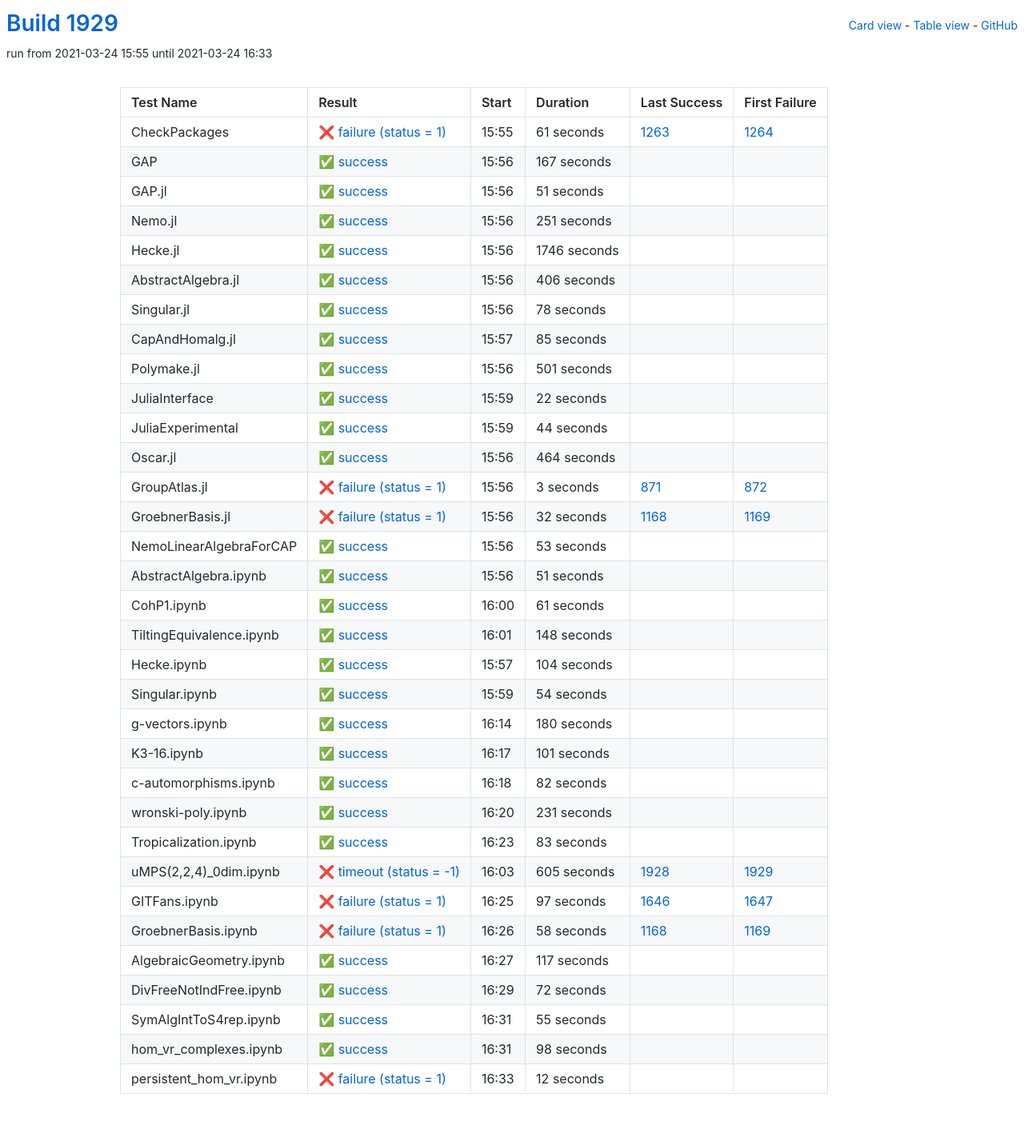
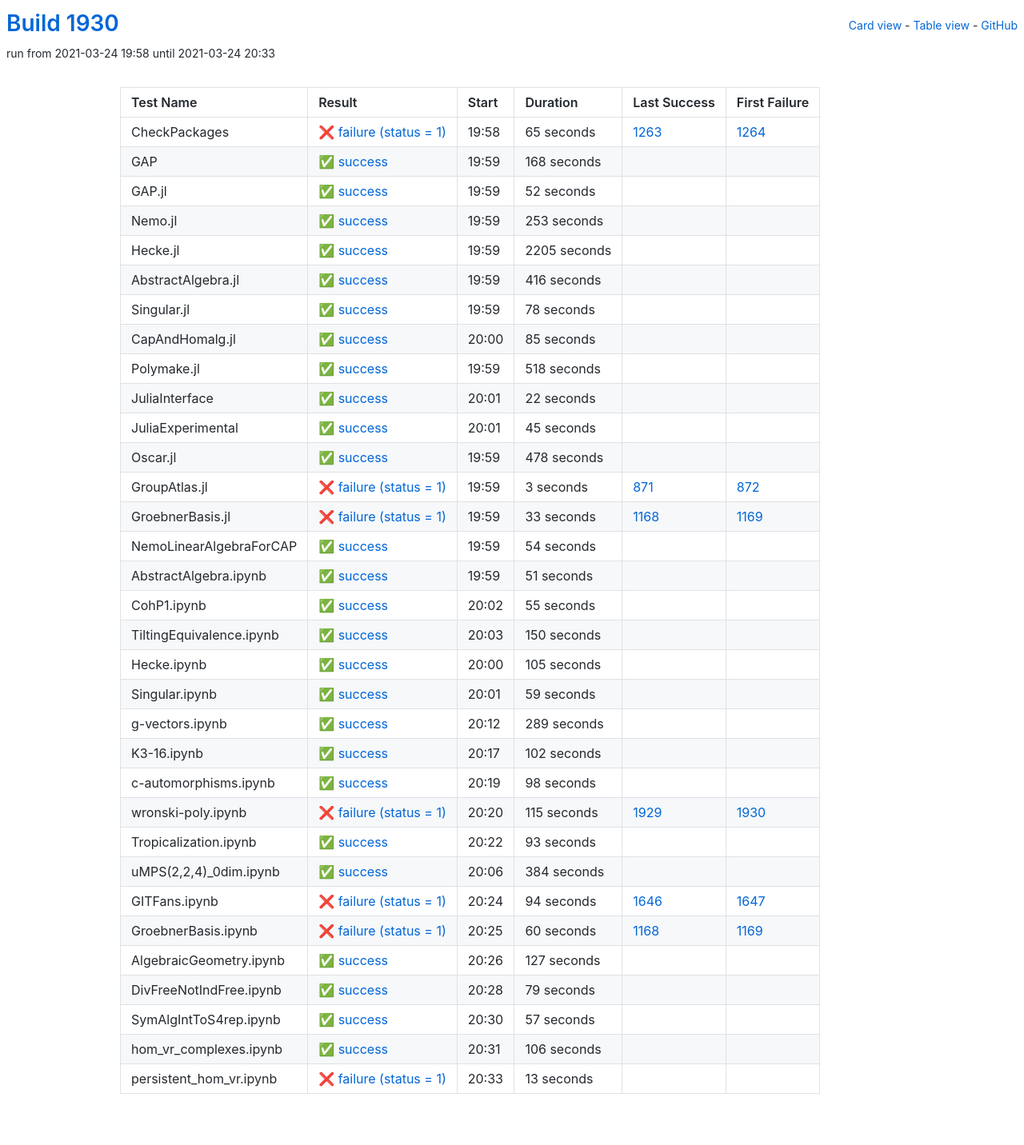
Before and after one commit to oscar-system/oscar-ci-status-stable, a Jekyll site: the page built from table.html, in a window 1280 px wide. Shown: the whole page at 80% size. Built offline with Jekyll 4.4.1, drawn with Linux system fonts in a browser that asks for light colours.

Commit message:
Build #1930

```diff
--- a/_data/ci.yml
+++ b/_data/ci.yml
@@ -1,6 +1,6 @@
 ---
-build: 1929
-build_url: https://oscarci.mathematik.uni-kl.de/job/oscar-stable/1929/
+build: 1930
+build_url: https://oscarci.mathematik.uni-kl.de/job/oscar-stable/1930/
 job: oscar-stable
 organization: oscar-system
 repo: oscar-ci-status-stable
@@ -8,80 +8,80 @@ repourl: https://github.com/oscar-system/oscar-ci-status-stable
 tests:
 - name: CheckPackages
   id: checkpackages
-  log: https://oscarci.mathematik.uni-kl.de/job/oscar-stable/1929/artifact/logs/build-1929/CheckPackages.log
-  start: 2021-03-24 15:55
+  log: https://oscarci.mathematik.uni-kl.de/job/oscar-stable/1930/artifact/logs/build-1930/CheckPackages.log
+  start: 2021-03-24 19:58
   success: false
   exitcode: 1
   status: failure
-  duration: 61
+  duration: 65
   last_success: 1263
   last_success_url: https://oscarci.mathematik.uni-kl.de/job/oscar-stable/1263/
   first_failure: 1264
   first_failure_url: https://oscarci.mathematik.uni-kl.de/job/oscar-stable/1264/
 - name: GAP
   id: gap
-  log: https://oscarci.mathematik.uni-kl.de/job/oscar-stable/1929/artifact/logs/build-1929/GAP.log
-  start: 2021-03-24 15:56
+  log: https://oscarci.mathematik.uni-kl.de/job/oscar-stable/1930/artifact/logs/build-1930/GAP.log
+  start: 2021-03-24 19:59
   success: true
   exitcode: 0
   status: success
-  duration: 167
+  duration: 168
   last_success: false
   last_success_url:
   first_failure: false
   first_failure_url:
 - name: GAP.jl
   id: gap-jl
-  log: https://oscarci.mathematik.uni-kl.de/job/oscar-stable/1929/artifact/logs/build-1929/GAP.jl.log
-  start: 2021-03-24 15:56
+  log: https://oscarci.mathematik.uni-kl.de/job/oscar-stable/1930/artifact/logs/build-1930/GAP.jl.log
+  start: 2021-03-24 19:59
   success: true
   exitcode: 0
   status: success
-  duration: 51
+  duration: 52
   last_success: false
   last_success_url:
   first_failure: false
   first_failure_url:
 - name: Nemo.jl
   id: nemo-jl
-  log: https://oscarci.mathematik.uni-kl.de/job/oscar-stable/1929/artifact/logs/build-1929/Nemo.jl.log
-  start: 2021-03-24 15:56
+  log: https://oscarci.mathematik.uni-kl.de/job/oscar-stable/1930/artifact/logs/build-1930/Nemo.jl.log
+  start: 2021-03-24 19:59
   success: true
   exitcode: 0
   status: success
-  duration: 251
+  duration: 253
   last_success: false
   last_success_url:
   first_failure: false
   first_failure_url:
 - name: Hecke.jl
   id: hecke-jl
-  log: https://oscarci.mathematik.uni-kl.de/job/oscar-stable/1929/artifact/logs/build-1929/Hecke.jl.log
-  start: 2021-03-24 15:56
+  log: https://oscarci.mathematik.uni-kl.de/job/oscar-stable/1930/artifact/logs/build-1930/Hecke.jl.log
+  start: 2021-03-24 19:59
   success: true
   exitcode: 0
   status: success
-  duration: 1746
+  duration: 2205
   last_success: false
   last_success_url:
   first_failure: false
   first_failure_url:
 - name: AbstractAlgebra.jl
   id: abstractalgebra-jl
-  log: https://oscarci.mathematik.uni-kl.de/job/oscar-stable/1929/artifact/logs/build-1929/AbstractAlgebra.jl.log
-  start: 2021-03-24 15:56
+  log: https://oscarci.mathematik.uni-kl.de/job/oscar-stable/1930/artifact/logs/build-1930/AbstractAlgebra.jl.log
+  start: 2021-03-24 19:59
   success: true
   exitcode: 0
   status: success
-  duration: 406
+  duration: 416
   last_success: false
   last_success_url:
   first_failure: false
   first_failure_url:
 - name: Singular.jl
   id: singular-jl
-  log: https://oscarci.mathematik.uni-kl.de/job/oscar-stable/1929/artifact/logs/build-1929/Singular.jl.log
-  start: 2021-03-24 15:56
+  log: https://oscarci.mathematik.uni-kl.de/job/oscar-stable/1930/artifact/logs/build-1930/Singular.jl.log
+  start: 2021-03-24 19:59
   success: true
   exitcode: 0
   status: success
@@ -92,8 +92,8 @@ tests:
   first_failure_url:
 - name: CapAndHomalg.jl
   id: capandhomalg-jl
-  log: https://oscarci.mathematik.uni-kl.de/job/oscar-stable/1929/artifact/logs/build-1929/CapAndHomalg.jl.log
-  start: 2021-03-24 15:57
+  log: https://oscarci.mathematik.uni-kl.de/job/oscar-stable/1930/artifact/logs/build-1930/CapAndHomalg.jl.log
+  start: 2021-03-24 20:00
   success: true
   exitcode: 0
   status: success
@@ -104,20 +104,20 @@ tests:
   first_failure_url:
 - name: Polymake.jl
   id: polymake-jl
-  log: https://oscarci.mathematik.uni-kl.de/job/oscar-stable/1929/artifact/logs/build-1929/Polymake.jl.log
-  start: 2021-03-24 15:56
+  log: https://oscarci.mathematik.uni-kl.de/job/oscar-stable/1930/artifact/logs/build-1930/Polymake.jl.log
+  start: 2021-03-24 19:59
   success: true
   exitcode: 0
   status: success
-  duration: 501
+  duration: 518
   last_success: false
   last_success_url:
   first_failure: false
   first_failure_url:
 - name: JuliaInterface
   id: juliainterface
-  log: https://oscarci.mathematik.uni-kl.de/job/oscar-stable/1929/artifact/logs/build-1929/JuliaInterface.log
-  start: 2021-03-24 15:59
+  log: https://oscarci.mathematik.uni-kl.de/job/oscar-stable/1930/artifact/logs/build-1930/JuliaInterface.log
+  start: 2021-03-24 20:01
   success: true
   exitcode: 0
   status: success
@@ -128,32 +128,32 @@ tests:
   first_failure_url:
 - name: JuliaExperimental
   id: juliaexperimental
-  log: https://oscarci.mathematik.uni-kl.de/job/oscar-stable/1929/artifact/logs/build-1929/JuliaExperimental.log
-  start: 2021-03-24 15:59
+  log: https://oscarci.mathematik.uni-kl.de/job/oscar-stable/1930/artifact/logs/build-1930/JuliaExperimental.log
+  start: 2021-03-24 20:01
   success: true
   exitcode: 0
   status: success
-  duration: 44
+  duration: 45
   last_success: false
   last_success_url:
   first_failure: false
   first_failure_url:
 - name: Oscar.jl
   id: oscar-jl
-  log: https://oscarci.mathematik.uni-kl.de/job/oscar-stable/1929/artifact/logs/build-1929/Oscar.jl.log
-  start: 2021-03-24 15:56
+  log: https://oscarci.mathematik.uni-kl.de/job/oscar-stable/1930/artifact/logs/build-1930/Oscar.jl.log
+  start: 2021-03-24 19:59
   success: true
   exitcode: 0
   status: success
-  duration: 464
+  duration: 478
   last_success: false
   last_success_url:
   first_failure: false
   first_failure_url:
 - name: GroupAtlas.jl
   id: groupatlas-jl
-  log: https://oscarci.mathematik.uni-kl.de/job/oscar-stable/1929/artifact/logs/build-1929/GroupAtlas.jl.log
-  start: 2021-03-24 15:56
+  log: https://oscarci.mathematik.uni-kl.de/job/oscar-stable/1930/artifact/logs/build-1930/GroupAtlas.jl.log
+  start: 2021-03-24 19:59
   success: false
   exitcode: 1
   status: failure
@@ -164,32 +164,32 @@ tests:
   first_failure_url: https://oscarci.mathematik.uni-kl.de/job/oscar-stable/872/
 - name: GroebnerBasis.jl
   id: groebnerbasis-jl
-  log: https://oscarci.mathematik.uni-kl.de/job/oscar-stable/1929/artifact/logs/build-1929/GroebnerBasis.jl.log
-  start: 2021-03-24 15:56
+  log: https://oscarci.mathematik.uni-kl.de/job/oscar-stable/1930/artifact/logs/build-1930/GroebnerBasis.jl.log
+  start: 2021-03-24 19:59
   success: false
   exitcode: 1
   status: failure
-  duration: 32
+  duration: 33
   last_success: 1168
   last_success_url: https://oscarci.mathematik.uni-kl.de/job/oscar-stable/1168/
   first_failure: 1169
   first_failure_url: https://oscarci.mathematik.uni-kl.de/job/oscar-stable/1169/
 - name: NemoLinearAlgebraForCAP
   id: nemolinearalgebraforcap
-  log: https://oscarci.mathematik.uni-kl.de/job/oscar-stable/1929/artifact/logs/build-1929/NemoLinearAlgebraForCAP.log
-  start: 2021-03-24 15:56
+  log: https://oscarci.mathematik.uni-kl.de/job/oscar-stable/1930/artifact/logs/build-1930/NemoLinearAlgebraForCAP.log
+  start: 2021-03-24 19:59
   success: true
   exitcode: 0
   status: success
-  duration: 53
+  duration: 54
   last_success: false
   last_success_url:
   first_failure: false
   first_failure_url:
 - name: AbstractAlgebra.ipynb
   id: abstractalgebra-ipynb
-  log: https://oscarci.mathematik.uni-kl.de/job/oscar-stable/1929/artifact/logs/build-1929/AbstractAlgebra.ipynb.log
-  start: 2021-03-24 15:56
+  log: https://oscarci.mathematik.uni-kl.de/job/oscar-stable/1930/artifact/logs/build-1930/AbstractAlgebra.ipynb.log
+  start: 2021-03-24 19:59
   success: true
   exitcode: 0
   status: success
@@ -200,176 +200,8 @@ tests:
   first_failure_url:
 - name: CohP1.ipynb
   id: cohp1-ipynb
-  log: https://oscarci.mathematik.uni-kl.de/job/oscar-stable/1929/artifact/logs/build-1929/CohP1.ipynb.log
-  start: 2021-03-24 16:00
-  success: true
-  exitcode: 0
-  status: success
-  duration: 61
-  last_success: false
-  last_success_url:
-  first_failure: false
-  first_failure_url:
-- name: TiltingEquivalence.ipynb
-  id: tiltingequivalence-ipynb
-  log: https://oscarci.mathematik.uni-kl.de/job/oscar-stable/1929/artifact/logs/build-1929/TiltingEquivalence.ipynb.log
-  start: 2021-03-24 16:01
-  success: true
-  exitcode: 0
-  status: success
-  duration: 148
-  last_success: false
-  last_success_url:
-  first_failure: false
-  first_failure_url:
-- name: Hecke.ipynb
-  id: hecke-ipynb
-  log: https://oscarci.mathematik.uni-kl.de/job/oscar-stable/1929/artifact/logs/build-1929/Hecke.ipynb.log
-  start: 2021-03-24 15:57
-  success: true
-  exitcode: 0
-  status: success
-  duration: 104
-  last_success: false
-  last_success_url:
-  first_failure: false
-  first_failure_url:
-- name: Singular.ipynb
-  id: singular-ipynb
-  log: https://oscarci.mathematik.uni-kl.de/job/oscar-stable/1929/artifact/logs/build-1929/Singular.ipynb.log
-  start: 2021-03-24 15:59
-  success: true
-  exitcode: 0
-  status: success
-  duration: 54
-  last_success: false
-  last_success_url:
-  first_failure: false
-  first_failure_url:
-- name: g-vectors.ipynb
-  id: g-vectors-ipynb
-  log: https://oscarci.mathematik.uni-kl.de/job/oscar-stable/1929/artifact/logs/build-1929/g-vectors.ipynb.log
-  start: 2021-03-24 16:14
-  success: true
-  exitcode: 0
-  status: success
-  duration: 180
-  last_success: false
-  last_success_url:
-  first_failure: false
-  first_failure_url:
-- name: K3-16.ipynb
-  id: k3-16-ipynb
-  log: https://oscarci.mathematik.uni-kl.de/job/oscar-stable/1929/artifact/logs/build-1929/K3-16.ipynb.log
-  start: 2021-03-24 16:17
-  success: true
-  exitcode: 0
-  status: success
-  duration: 101
-  last_success: false
-  last_success_url:
-  first_failure: false
-  first_failure_url:
-- name: c-automorphisms.ipynb
-  id: c-automorphisms-ipynb
-  log: https://oscarci.mathematik.uni-kl.de/job/oscar-stable/1929/artifact/logs/build-1929/c-automorphisms.ipynb.log
-  start: 2021-03-24 16:18
-  success: true
-  exitcode: 0
-  status: success
-  duration: 82
-  last_success: false
-  last_success_url:
-  first_failure: false
-  first_failure_url:
-- name: wronski-poly.ipynb
-  id: wronski-poly-ipynb
-  log: https://oscarci.mathematik.uni-kl.de/job/oscar-stable/1929/artifact/logs/build-1929/wronski-poly.ipynb.log
-  start: 2021-03-24 16:20
-  success: true
-  exitcode: 0
-  status: success
-  duration: 231
-  last_success: false
-  last_success_url:
-  first_failure: false
-  first_failure_url:
-- name: Tropicalization.ipynb
-  id: tropicalization-ipynb
-  log: https://oscarci.mathematik.uni-kl.de/job/oscar-stable/1929/artifact/logs/build-1929/Tropicalization.ipynb.log
-  start: 2021-03-24 16:23
-  success: true
-  exitcode: 0
-  status: success
-  duration: 83
-  last_success: false
-  last_success_url:
-  first_failure: false
-  first_failure_url:
-- name: uMPS(2,2,4)_0dim.ipynb
-  id: umps-2-2-4-0dim-ipynb
-  log: https://oscarci.mathematik.uni-kl.de/job/oscar-stable/1929/artifact/logs/build-1929/uMPS-2-2-4-_0dim.ipynb.log
-  start: 2021-03-24 16:03
-  success: false
-  exitcode: -1
-  status: timeout
-  duration: 605
-  last_success: 1928
-  last_success_url: https://oscarci.mathematik.uni-kl.de/job/oscar-stable/1928/
-  first_failure: 1929
-  first_failure_url: https://oscarci.mathematik.uni-kl.de/job/oscar-stable/1929/
-- name: GITFans.ipynb
-  id: gitfans-ipynb
-  log: https://oscarci.mathematik.uni-kl.de/job/oscar-stable/1929/artifact/logs/build-1929/GITFans.ipynb.log
-  start: 2021-03-24 16:25
-  success: false
-  exitcode: 1
-  status: failure
-  duration: 97
-  last_success: 1646
-  last_success_url: https://oscarci.mathematik.uni-kl.de/job/oscar-stable/1646/
-  first_failure: 1647
-  first_failure_url: https://oscarci.mathematik.uni-kl.de/job/oscar-stable/1647/
-- name: GroebnerBasis.ipynb
-  id: groebnerbasis-ipynb
-  log: https://oscarci.mathematik.uni-kl.de/job/oscar-stable/1929/artifact/logs/build-1929/GroebnerBasis.ipynb.log
-  start: 2021-03-24 16:26
-  success: false
-  exitcode: 1
-  status: failure
-  duration: 58
-  last_success: 1168
-  last_success_url: https://oscarci.mathematik.uni-kl.de/job/oscar-stable/1168/
-  first_failure: 1169
-  first_failure_url: https://oscarci.mathematik.uni-kl.de/job/oscar-stable/1169/
-- name: AlgebraicGeometry.ipynb
-  id: algebraicgeometry-ipynb
-  log: https://oscarci.mathematik.uni-kl.de/job/oscar-stable/1929/artifact/logs/build-1929/AlgebraicGeometry.ipynb.log
-  start: 2021-03-24 16:27
-  success: true
-  exitcode: 0
-  status: success
-  duration: 117
-  last_success: false
-  last_success_url:
-  first_failure: false
-  first_failure_url:
-- name: DivFreeNotIndFree.ipynb
-  id: divfreenotindfree-ipynb
-  log: https://oscarci.mathematik.uni-kl.de/job/oscar-stable/1929/artifact/logs/build-1929/DivFreeNotIndFree.ipynb.log
-  start: 2021-03-24 16:29
-  success: true
-  exitcode: 0
-  status: success
-  duration: 72
-  last_success: false
-  last_success_url:
-  first_failure: false
-  first_failure_url:
-- name: SymAlgIntToS4rep.ipynb
-  id: symalginttos4rep-ipynb
-  log: https://oscarci.mathematik.uni-kl.de/job/oscar-stable/1929/artifact/logs/build-1929/SymAlgIntToS4rep.ipynb.log
-  start: 2021-03-24 16:31
+  log: https://oscarci.mathematik.uni-kl.de/job/oscar-stable/1930/artifact/logs/build-1930/CohP1.ipynb.log
+  start: 2021-03-24 20:02
   success: true
   exitcode: 0
   status: success
@@ -378,10 +210,70 @@ tests:
   last_success_url:
   first_failure: false
   first_failure_url:
-- name: hom_vr_complexes.ipynb
-  id: hom-vr-complexes-ipynb
-  log: https://oscarci.mathematik.uni-kl.de/job/oscar-stable/1929/artifact/logs/build-1929/hom_vr_complexes.ipynb.log
-  start: 2021-03-24 16:31
+- name: TiltingEquivalence.ipynb
+  id: tiltingequivalence-ipynb
+  log: https://oscarci.mathematik.uni-kl.de/job/oscar-stable/1930/artifact/logs/build-1930/TiltingEquivalence.ipynb.log
+  start: 2021-03-24 20:03
+  success: true
+  exitcode: 0
+  status: success
+  duration: 150
+  last_success: false
+  last_success_url:
+  first_failure: false
+  first_failure_url:
+- name: Hecke.ipynb
+  id: hecke-ipynb
+  log: https://oscarci.mathematik.uni-kl.de/job/oscar-stable/1930/artifact/logs/build-1930/Hecke.ipynb.log
+  start: 2021-03-24 20:00
+  success: true
+  exitcode: 0
+  status: success
+  duration: 105
+  last_success: false
+  last_success_url:
+  first_failure: false
+  first_failure_url:
+- name: Singular.ipynb
+  id: singular-ipynb
+  log: https://oscarci.mathematik.uni-kl.de/job/oscar-stable/1930/artifact/logs/build-1930/Singular.ipynb.log
+  start: 2021-03-24 20:01
+  success: true
+  exitcode: 0
+  status: success
+  duration: 59
+  last_success: false
+  last_success_url:
+  first_failure: false
+  first_failure_url:
+- name: g-vectors.ipynb
+  id: g-vectors-ipynb
+  log: https://oscarci.mathematik.uni-kl.de/job/oscar-stable/1930/artifact/logs/build-1930/g-vectors.ipynb.log
+  start: 2021-03-24 20:12
+  success: true
+  exitcode: 0
+  status: success
+  duration: 289
+  last_success: false
+  last_success_url:
+  first_failure: false
+  first_failure_url:
+- name: K3-16.ipynb
+  id: k3-16-ipynb
+  log: https://oscarci.mathematik.uni-kl.de/job/oscar-stable/1930/artifact/logs/build-1930/K3-16.ipynb.log
+  start: 2021-03-24 20:17
+  success: true
+  exitcode: 0
+  status: success
+  duration: 102
+  last_success: false
+  last_success_url:
+  first_failure: false
+  first_failure_url:
+- name: c-automorphisms.ipynb
+  id: c-automorphisms-ipynb
+  log: https://oscarci.mathematik.uni-kl.de/job/oscar-stable/1930/artifact/logs/build-1930/c-automorphisms.ipynb.log
+  start: 2021-03-24 20:19
   success: true
   exitcode: 0
   status: success
@@ -390,15 +282,123 @@ tests:
   last_success_url:
   first_failure: false
   first_failure_url:
-- name: persistent_hom_vr.ipynb
-  id: persistent-hom-vr-ipynb
-  log: https://oscarci.mathematik.uni-kl.de/job/oscar-stable/1929/artifact/logs/build-1929/persistent_hom_vr.ipynb.log
-  start: 2021-03-24 16:33
+- name: wronski-poly.ipynb
+  id: wronski-poly-ipynb
+  log: https://oscarci.mathematik.uni-kl.de/job/oscar-stable/1930/artifact/logs/build-1930/wronski-poly.ipynb.log
+  start: 2021-03-24 20:20
   success: false
   exitcode: 1
   status: failure
-  duration: 12
+  duration: 115
+  last_success: 1929
+  last_success_url: https://oscarci.mathematik.uni-kl.de/job/oscar-stable/1929/
+  first_failure: 1930
+  first_failure_url: https://oscarci.mathematik.uni-kl.de/job/oscar-stable/1930/
+- name: Tropicalization.ipynb
+  id: tropicalization-ipynb
+  log: https://oscarci.mathematik.uni-kl.de/job/oscar-stable/1930/artifact/logs/build-1930/Tropicalization.ipynb.log
+  start: 2021-03-24 20:22
+  success: true
+  exitcode: 0
+  status: success
+  duration: 93
   last_success: false
   last_success_url:
   first_failure: false
   first_failure_url:
+- name: uMPS(2,2,4)_0dim.ipynb
+  id: umps-2-2-4-0dim-ipynb
+  log: https://oscarci.mathematik.uni-kl.de/job/oscar-stable/1930/artifact/logs/build-1930/uMPS-2-2-4-_0dim.ipynb.log
+  start: 2021-03-24 20:06
+  success: true
+  exitcode: 0
+  status: success
+  duration: 384
+  last_success: false
+  last_success_url:
+  first_failure: false
+  first_failure_url:
+- name: GITFans.ipynb
+  id: gitfans-ipynb
+  log: https://oscarci.mathematik.uni-kl.de/job/oscar-stable/1930/artifact/logs/build-1930/GITFans.ipynb.log
+  start: 2021-03-24 20:24
+  success: false
+  exitcode: 1
+  status: failure
+  duration: 94
+  last_success: 1646
+  last_success_url: https://oscarci.mathematik.uni-kl.de/job/oscar-stable/1646/
+  first_failure: 1647
+  first_failure_url: https://oscarci.mathematik.uni-kl.de/job/oscar-stable/1647/
+- name: GroebnerBasis.ipynb
+  id: groebnerbasis-ipynb
+  log: https://oscarci.mathematik.uni-kl.de/job/oscar-stable/1930/artifact/logs/build-1930/GroebnerBasis.ipynb.log
+  start: 2021-03-24 20:25
+  success: false
+  exitcode: 1
+  status: failure
+  duration: 60
+  last_success: 1168
+  last_success_url: https://oscarci.mathematik.uni-kl.de/job/oscar-stable/1168/
+  first_failure: 1169
+  first_failure_url: https://oscarci.mathematik.uni-kl.de/job/oscar-stable/1169/
+- name: AlgebraicGeometry.ipynb
+  id: algebraicgeometry-ipynb
+  log: https://oscarci.mathematik.uni-kl.de/job/oscar-stable/1930/artifact/logs/build-1930/AlgebraicGeometry.ipynb.log
+  start: 2021-03-24 20:26
+  success: true
+  exitcode: 0
+  status: success
+  duration: 127
+  last_success: false
+  last_success_url:
+  first_failure: false
+  first_failure_url:
+- name: DivFreeNotIndFree.ipynb
+  id: divfreenotindfree-ipynb
+  log: https://oscarci.mathematik.uni-kl.de/job/oscar-stable/1930/artifact/logs/build-1930/DivFreeNotIndFree.ipynb.log
+  start: 2021-03-24 20:28
+  success: true
+  exitcode: 0
+  status: success
+  duration: 79
+  last_success: false
+  last_success_url:
+  first_failure: false
+  first_failure_url:
+- name: SymAlgIntToS4rep.ipynb
+  id: symalginttos4rep-ipynb
+  log: https://oscarci.mathematik.uni-kl.de/job/oscar-stable/1930/artifact/logs/build-1930/SymAlgIntToS4rep.ipynb.log
+  start: 2021-03-24 20:30
+  success: true
+  exitcode: 0
+  status: success
+  duration: 57
+  last_success: false
+  last_success_url:
+  first_failure: false
+  first_failure_url:
+- name: hom_vr_complexes.ipynb
+  id: hom-vr-complexes-ipynb
+  log: https://oscarci.mathematik.uni-kl.de/job/oscar-stable/1930/artifact/logs/build-1930/hom_vr_complexes.ipynb.log
+  start: 2021-03-24 20:31
+  success: true
+  exitcode: 0
+  status: success
+  duration: 106
+  last_success: false
+  last_success_url:
+  first_failure: false
+  first_failure_url:
+- name: persistent_hom_vr.ipynb
+  id: persistent-hom-vr-ipynb
+  log: https://oscarci.mathematik.uni-kl.de/job/oscar-stable/1930/artifact/logs/build-1930/persistent_hom_vr.ipynb.log
+  start: 2021-03-24 20:33
+  success: false
+  exitcode: 1
+  status: failure
+  duration: 13
+  last_success: false
+  last_success_url:
+  first_failure: false
+  first_failure_url:
```
Also changed, not shown: README.md.
